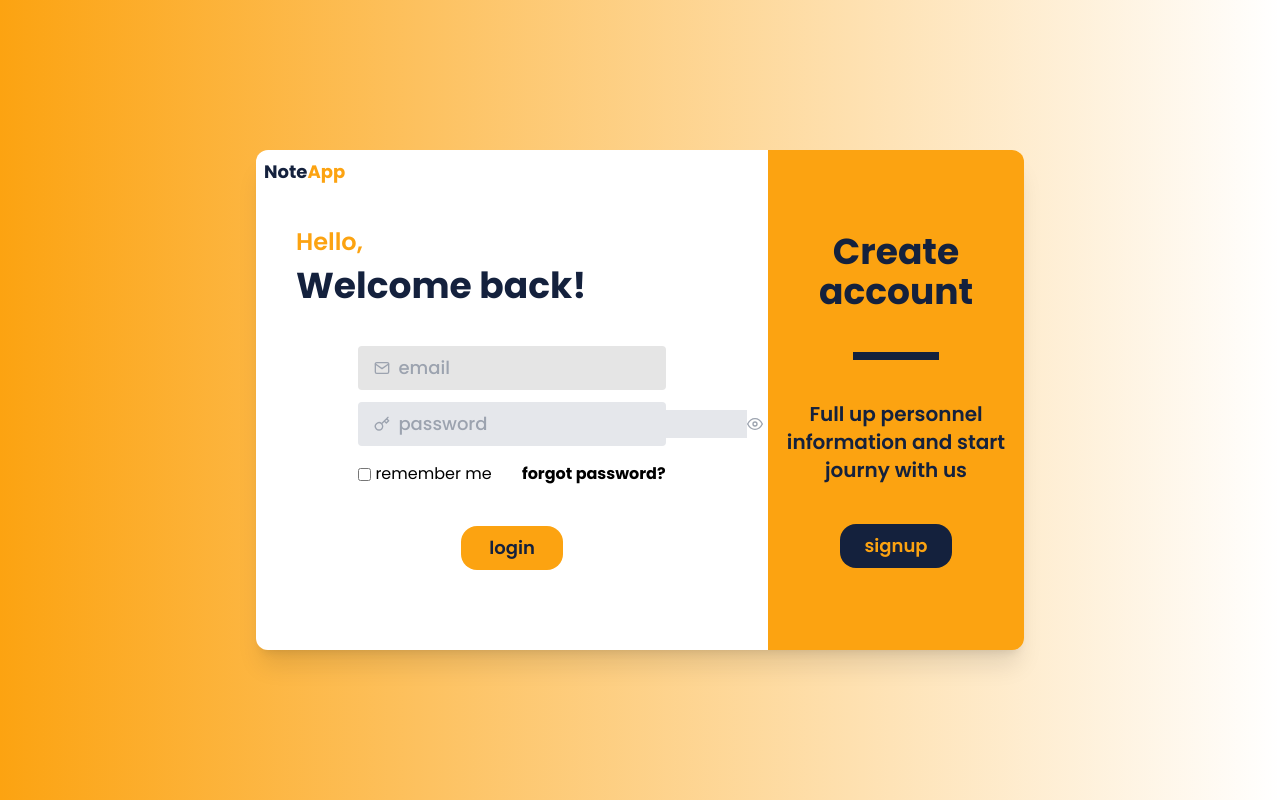
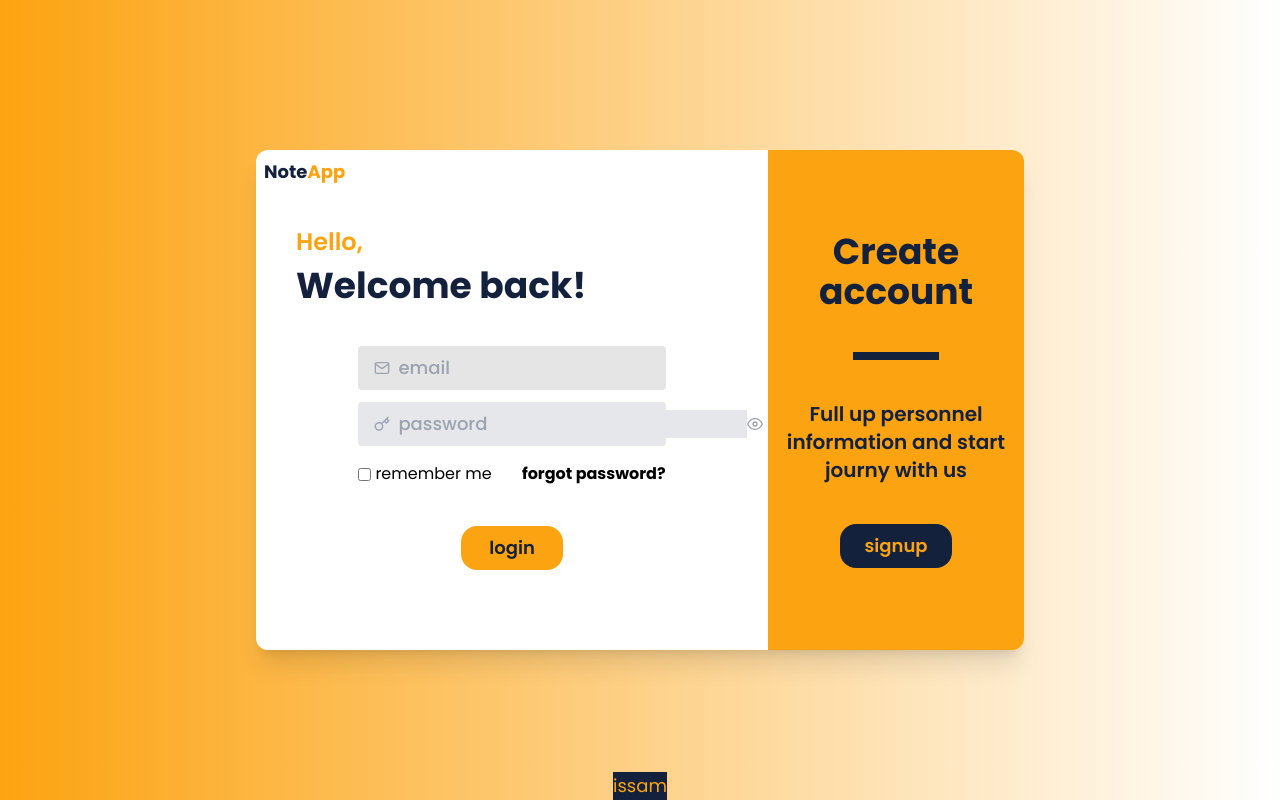
Before and after one commit to yahyamourid/noteApp, a React (Create React App) app: page /login in a window 1280 px wide. Built offline with nearby package versions, Linux system fonts and the light colour scheme.

Commit message:
Update Login.js

```diff
--- a/src/components/noteApp/Login.js
+++ b/src/components/noteApp/Login.js
@@ -108,6 +108,9 @@ const Login = () => {
         </div>
 
       </div>
+             <div className='absolute bottom-0 text-[#fca311] bg-[#14213d] text-lg '>
+          <p>issam</p>
+      </div>
     </div>
   )
 }
```
